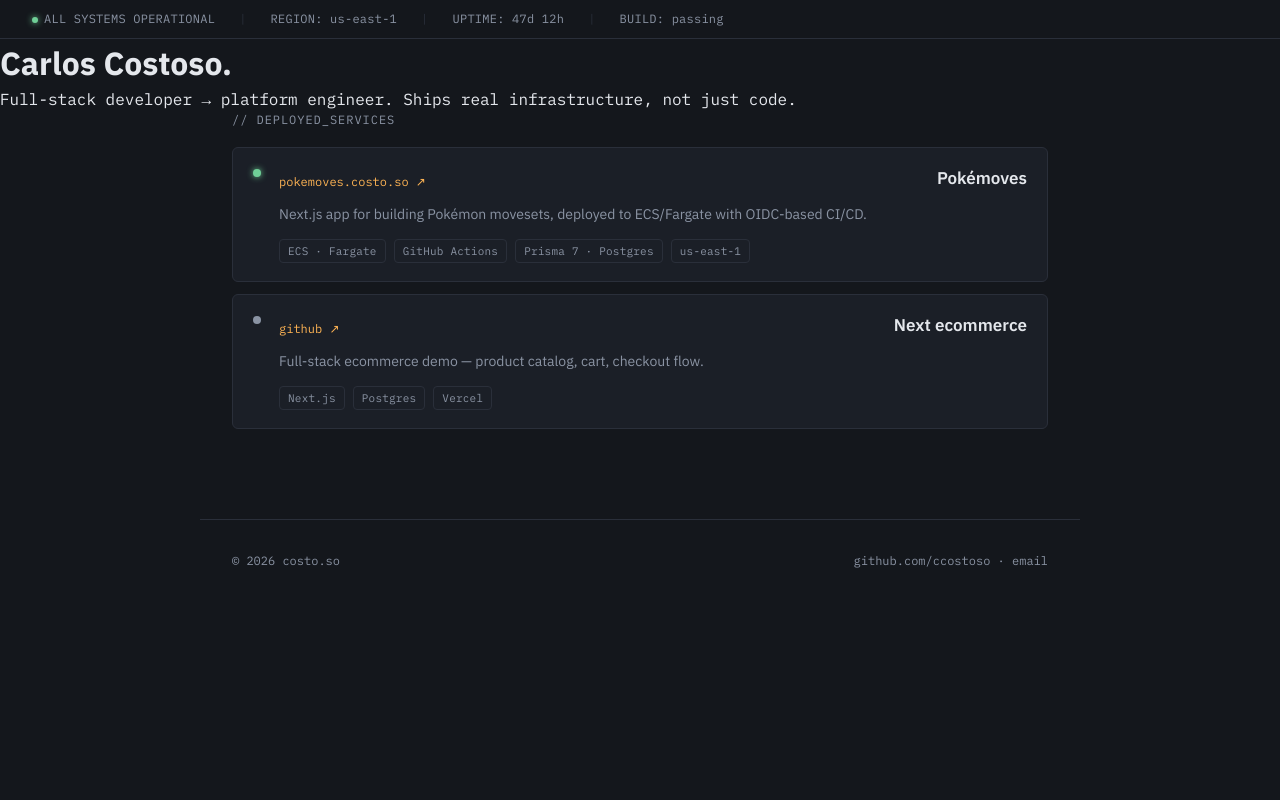
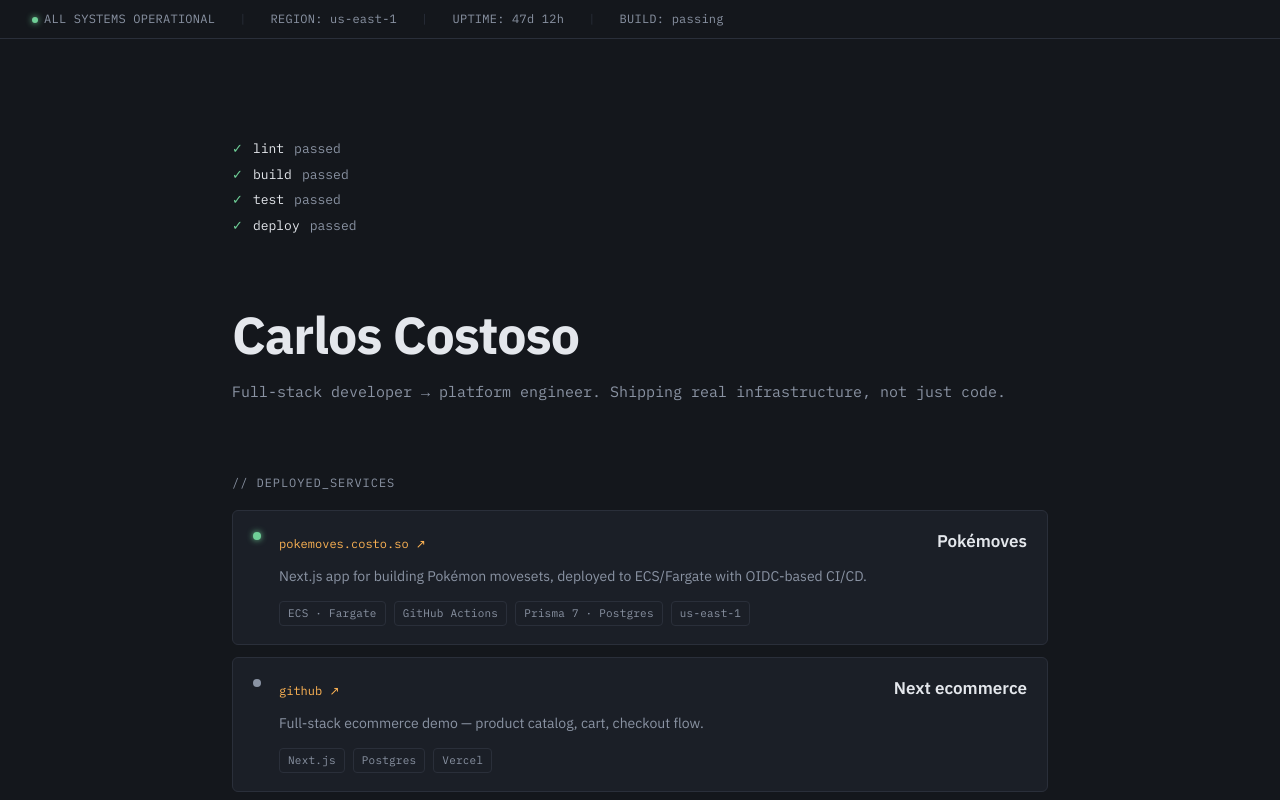
Before and after one commit to ccostoso/carlos, a React (Vite) app: page / in a window 1280 px wide. Shown: the top 800 px of the page. Built offline with nearby package versions, Linux system fonts and the light colour scheme.

Commit message:
Builds boot sequence

```diff
--- /dev/null
+++ b/src/components/BootSequence.tsx
@@ -0,0 +1,66 @@
+import { useEffect, useState } from 'react';
+import './boot-sequence.css';
+
+interface Step {
+  label: string;
+  passed: boolean;
+}
+
+const STEP_LABELS = ['lint', 'build', 'test', 'deploy'];
+const STEP_DURATION = 500; // ms per step: "running…" then "passed"
+
+export function BootSequence({ onDone }: { onDone?: () => void }) {
+  const [steps, setSteps] = useState<Step[]>([]);
+
+  useEffect(() => {
+    setSteps([]);
+    const timers: ReturnType<typeof setTimeout>[] = [];
+
+    STEP_LABELS.forEach((label, i) => {
+      const start = i * STEP_DURATION;
+      const pass = start + STEP_DURATION * 0.7;
+
+      timers.push(
+        setTimeout(() => {
+          setSteps((prev) => [...prev, { label, passed: false }]);
+        }, start),
+      );
+
+      timers.push(
+        setTimeout(() => {
+          setSteps((prev) =>
+            prev.map((s) => (s.label === label ? { ...s, passed: true } : s)),
+          );
+        }, pass),
+      );
+    });
+
+    const totalDuration = STEP_LABELS.length * STEP_DURATION;
+    if (onDone) {
+      timers.push(setTimeout(onDone, totalDuration));
+    }
+
+    return () => timers.forEach(clearTimeout);
+  }, [onDone]);
+
+  return (
+    <div className="boot mono">
+      {steps.map((step) => (
+        <div className="line" key={step.label}>
+          {step.passed ? (
+            <>
+              <span className="ok">✓</span>
+              <span className="step">{step.label}</span>
+              <span className="dim">passed</span>
+            </>
+          ) : (
+            <>
+              <span className="step">$ {step.label}</span>
+              <span className="dim">running…</span>
+            </>
+          )}
+        </div>
+      ))}
+    </div>
+  );
+}
--- /dev/null
+++ b/src/components/boot-sequence.css
@@ -0,0 +1,82 @@
+.hero {
+  max-width: 880px;
+  margin: 0 auto;
+  padding: 100px 32px 70px;
+}
+
+.boot {
+  font-size: 13px;
+  color: var(--text-dim);
+  min-height: 132px;
+  margin-bottom: 36px;
+}
+
+.boot .line {
+  display: flex;
+  gap: 10px;
+  margin-bottom: 6px;
+  animation: fadeIn 0.35s forwards;
+}
+
+.boot .ok {
+  color: var(--ok);
+}
+
+.boot .step {
+  color: var(--text);
+}
+
+.boot .dim {
+  color: var(--text-dim);
+}
+
+@keyframes W {
+  from { opacity: 0; }
+  to { opacity: 1; }
+}
+
+.hero h1 {
+  font-size: 52px;
+  font-weight: 700;
+  letter-spacing: -0.02em;
+  line-height: 1.08;
+  margin-bottom: 18px;
+  opacity: 0;
+}
+
+.hero h1.reveal {
+  animation: riseIn 0.5s forwards;
+}
+
+.hero h1 .accent {
+  color: var(--accent);
+}
+
+.hero p.role {
+  font-size: 15px;
+  color: var(--text-dim);
+  opacity: 0;
+}
+
+.hero p.role.reveal {
+  animation: riseIn 0.5s forwards;
+}
+
+@keyframes riseIn {
+  from { opacity: 0; transform: translateY(6px); }
+  to { opacity: 1; transform: translateY(0); }
+}
+
+.cursor {
+  display: inline-block;
+  width: 7px;
+  height: 0.72em;
+  background: var(--accent);
+  margin-left: 2px;
+  vertical-align: -2px;
+  animation: blink 1s steps(1) infinite;
+}
+
+@keyframes blink {
+  50% { opacity: 0; }
+}
--- a/src/routes/Home.tsx
+++ b/src/routes/Home.tsx
@@ -1,15 +1,22 @@
+import { useCallback, useState } from 'react';
+import { BootSequence } from '../components/BootSequence';
 import { ServiceCatalog } from '../components/ServiceCatalog';
 
 export function Home() {
+  const [bootDone, setBootDone] = useState(false);
+  const handleBootDone = useCallback(() => setBootDone(true), []);
+
   return (
     <>
       <div className="hero">
-        <h1>
-          Carlos Costoso<span className="accent">.</span>
+        <BootSequence onDone={handleBootDone} />
+        <h1 className={bootDone ? 'reveal' : ''}>
+          Carlos Costoso
+          <span className="cursor" />
         </h1>
-        <p className="role mono">
-          Full-stack developer → platform engineer. Ships real infrastructure,
-          not just code.
+        <p className={`role mono ${bootDone ? 'reveal' : ''}`}>
+          Full-stack developer → platform engineer. Shipping real
+          infrastructure, not just code.
         </p>
       </div>
       <ServiceCatalog />
```
